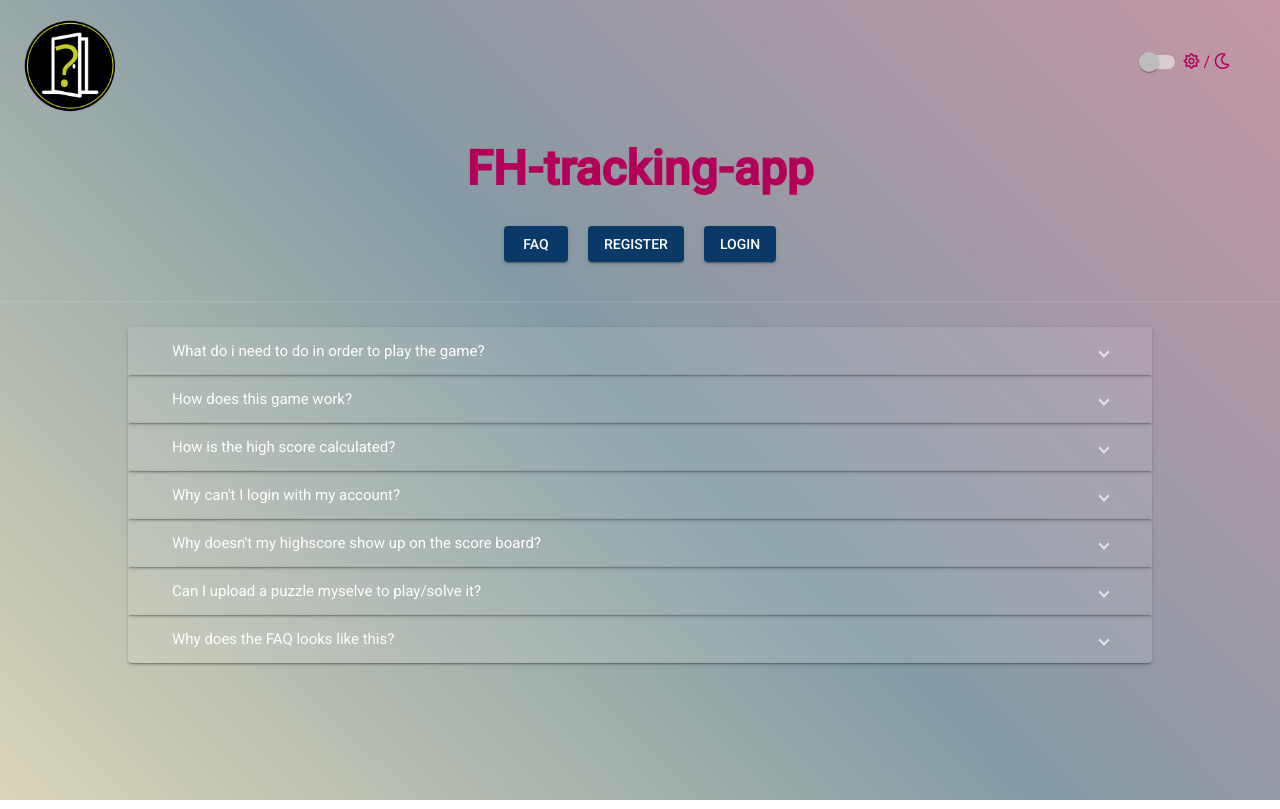
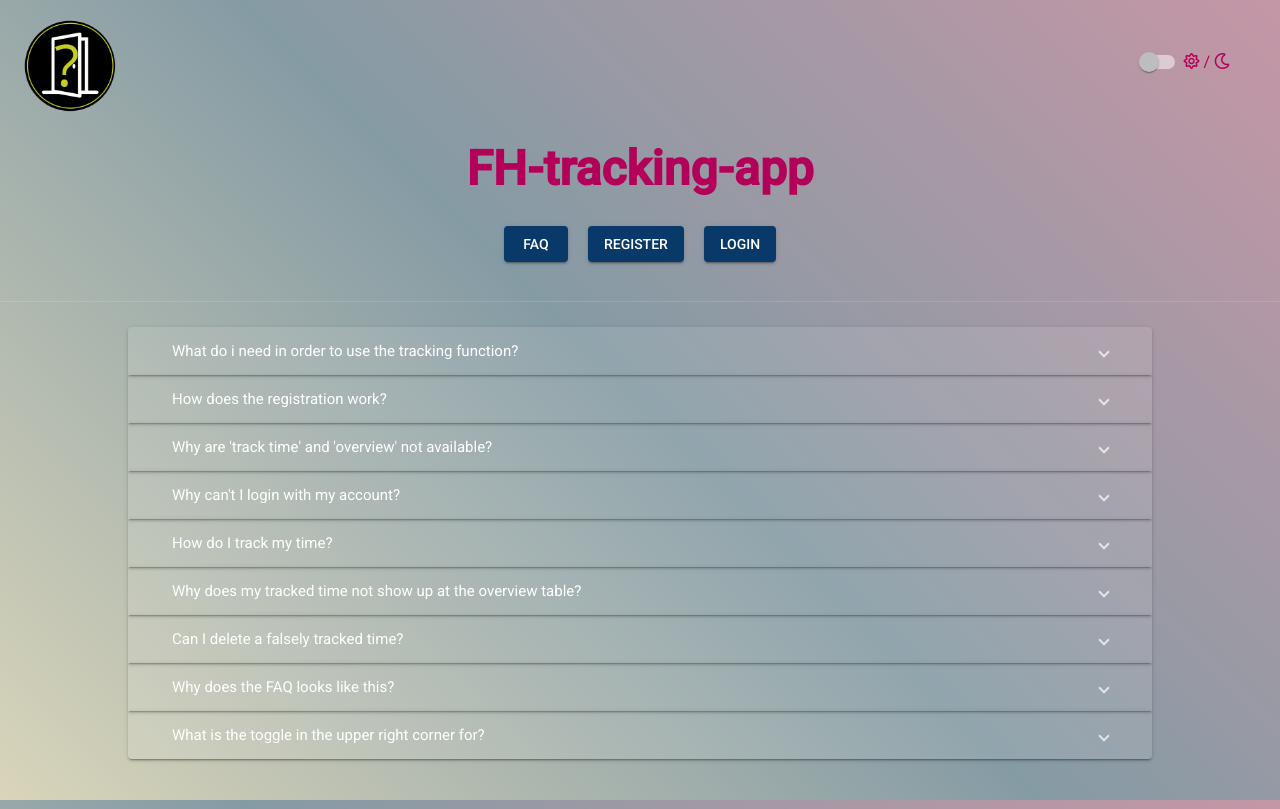
Before and after one commit to yqni13/WEB_FH-tracking-app, an Angular app: page /faq in a window 1280 px wide. Built offline with nearby package versions, Linux system fonts and the light colour scheme.

Commit message:
added FAQ content + style

```diff
--- a/src/app/faq/faq.component.css
+++ b/src/app/faq/faq.component.css
@@ -18,14 +18,10 @@ mat-expansion-panel-header {
   margin: 0px 20px !important;
 }
 
-.faq_img {
-  text-align: -webkit-center;
+.faq_image {
+  width: 85% !important;
 }
 
-.faq_img_big {
-  text-align: -webkit-center;
+p {
+  text-align: justify;
 }
-
-.faq_img_big img {
-  width:75%;
-}
--- a/src/app/faq/faq.component.html
+++ b/src/app/faq/faq.component.html
@@ -4,22 +4,22 @@
                             (closed)="panelOpenState = false">
         <mat-expansion-panel-header>
           <mat-panel-title>
-            What do i need to do in order to play the game?
+            What do i need in order to use the tracking function?
           </mat-panel-title>
         </mat-expansion-panel-header>
-        <p>You don’t need to do anything in order to play the game, just navigate to the game view and start playing. If you want your high score to be saved you need to register an account and log in first.</p>
+        <p>It is necessary to sign up an account which will be used to save all tracked data. Log into with your setup account and use the tab 'TRACK TIME'. For further information look up the question 'How do I track my time?'</p>
       </mat-expansion-panel>
 
       <mat-expansion-panel (opened)="panelOpenState = true"
                             (closed)="panelOpenState = false">
         <mat-expansion-panel-header>
           <mat-panel-title>
-            How does this game work?
+            How does the registration work?
           </mat-panel-title>
         </mat-expansion-panel-header>
-        <p>The goal of the game is to rearrange the squares to get the correct picture. To do so you just click on one square and then on the square you want to change its position with. Do that until all the squares are in the correct place. </p>
-        <div class="faq_img">
-          <img src="../../assets/FAQ_screenshots/Screenshot1.png" alt="screenshot of game">
+        <p>In the navigation menu above you will find a tab called 'REGISTER' which you need to use for signing up your account. Once you reached the page, you will face a form to fill in your data. You get only access to this webpage as a person being connected to FH Technikum Vienna which automatically assigns you to the university. After you have filled in your data for registration, click on the 'Sign Up' button. If something is not correctly filled in the input forms, you will get the relevant note right below. If everything is okay with your data, the form will automatically resets and the blue notification at the bottom pops up for a few seconds, like the picture shows. As the notification tells, you are good to go on.</p>
+        <div>
+          <img class="faq_image" src="../../assets/img/faq_registration.png" alt="screenshot of registration">
         </div>
       </mat-expansion-panel>
 
@@ -27,10 +27,10 @@
                             (closed)="panelOpenState = false">
         <mat-expansion-panel-header>
           <mat-panel-title>
-            How is the high score calculated?
+            Why are 'track time' and 'overview' not available?
           </mat-panel-title>
         </mat-expansion-panel-header>
-        <p>The high score you get depends on the time you take to solve the puzzle. The formular is 100 – seconds it took to solve the puzzle. </p>
+        <p>The tabs 'OVERVIEW' and 'TRACK TIME' are only available for logged in accounts. As long as you are logged out, the two tabs will not display (because of privacy protection we will not display all tracking data of every user). If you log into your account, call another webpage and return to this one, you will automatically log out, because we ain't got cookies here. </p>
       </mat-expansion-panel>
 
       <mat-expansion-panel (opened)="panelOpenState = true"
@@ -41,12 +41,12 @@
           </mat-panel-title>
         </mat-expansion-panel-header>
         <p>There can several reasons cause your problem. Take a deep breathe and keep calm. Open the developer tools by pressing the key "F12" or right click on the webpage and open them from the appearing list. Activate the tab 'console' and look for red highlighted error-codes.<br><br>- ERR_CONNECTION_REFUSED tells you that the server faces technical problems. Our team is working on it at the moment, so please play without login or try again later.</p>
-        <div class="faq_img_big">
-          <img src="../../assets/FAQ_screenshots/server_offline_wrong_login.jpg" alt="connection failed, faq screenshots">
+        <div>
+          <img class="faq_image" src="../../assets/img/faq_login_server-offline.png" alt="connection failed, server offline">
         </div>
         <p><br>- 401 (Unauthorized) tells you that there has been a problem, comparing your input with data from our database. Maybe you have misspelled your login data or forgotten the correct password? Don't forget to use your correct username (not email!) and password for a successful login.</p>
-        <div class="faq_img_big">
-          <img src="../../assets/FAQ_screenshots/server_online_wrong_login.jpg" alt="connection failed, faq screenshots">
+        <div>
+          <img class="faq_image" src="../../assets/img/faq_login_server-online.png" alt="connection failed, server online">
         </div>
       </mat-expansion-panel>
 
@@ -54,20 +54,37 @@
                             (closed)="panelOpenState = false">
         <mat-expansion-panel-header>
           <mat-panel-title>
-            Why doesn't my highscore show up on the score board?
+            How do I track my time?
           </mat-panel-title>
         </mat-expansion-panel-header>
-        <p>You probably were not logged in when you played the game, login and try again, it should update you high score now.</p>
+        <p>Make sure you are logged into your account. Go to the tab 'TRACK TIME' and 3 inputs will be displayed - a dropdown to choose your current location, a calender to select the correct date and an input field to choose the beginning time. In case you have forgotten to track a past time you can select a date from the past and redo your missing tracking. Every input needs to be filled out, otherwise you will not be able to track your time properly and the function does not react besides telling you via notification what you are missing.<br><br>Hit the button 'Check In' to confirm your data and start tracking your time at the chosen location.</p>
+        <div>
+          <img class="faq_image" src="../../assets/img/faq_tracking_check-in.png" alt="screenshot of input, check in">
+        </div>
+        <p>Once you have reached your time to leave the location and log out, hit the remaining button 'Check Out' and your data with the tracked time will be saved into the db and shown at your overview with all chosen and existing data. After 'checking out' the tracking form will reset and display all input fields to redo anytime you need again to track your time.</p>
+        <div >
+          <img class="faq_image" src="../../assets/img/faq_tracking_check-out.png" alt="screenshot of check out">
+        </div>
       </mat-expansion-panel>
 
       <mat-expansion-panel (opened)="panelOpenState = true"
                             (closed)="panelOpenState = false">
         <mat-expansion-panel-header>
           <mat-panel-title>
-            Can I upload a puzzle myselve to play/solve it?
+            Why does my tracked time not show up at the overview table?
           </mat-panel-title>
         </mat-expansion-panel-header>
-        <p>At the moment we started this project only with fixed puzzles and only one of them currently. We look forward to change that in the future and be able to offer you the ability of uploading your own images to create a personal puzzle. You can also support us by sending your puzzle via email. At the last extension you will find the contact details of the developers who are happy to support you with questions and ideas for new puzzles.</p>
+        <p>Two scenaries can occur:<br>1) You forgot to check out your time tracking and logged out/closed the window - no data will be saved because no ending time is given to calculate.<br>2) Our server happened to fail while during your time tracking which can be seen by an unwilling logout. The technical support will do a great job to bring you back online as fast as possible.</p>
+      </mat-expansion-panel>
+
+      <mat-expansion-panel (opened)="panelOpenState = true"
+                            (closed)="panelOpenState = false">
+        <mat-expansion-panel-header>
+          <mat-panel-title>
+            Can I delete a falsely tracked time?
+          </mat-panel-title>
+        </mat-expansion-panel-header>
+        <p>Due to Corona we can not pay our developers enough to enable every possible feature. If you need to remove a tracked time you need to contact our development team which will do this by good cause.</p>
       </mat-expansion-panel>
 
       <mat-expansion-panel (opened)="panelOpenState = true"
@@ -80,5 +97,21 @@
         <p>To fulfill this task in good manners, we simply looked up the top 20 FAQ-designs of famous websides. Taking youtube as role model we decided to design our FAQ with expansion panels to safe space and create a better first visual expression.</p>
       </mat-expansion-panel>
 
+      <mat-expansion-panel (opened)="panelOpenState = true"
+                            (closed)="panelOpenState = false">
+        <mat-expansion-panel-header>
+          <mat-panel-title>
+            What is the toggle in the upper right corner for?
+          </mat-panel-title>
+        </mat-expansion-panel-header>
+        <p>In favor of the free choice, every user can decide to remain in lightmode (what is wrong with you...)</p>
+        <div>
+          <img class="faq_image" src="../../assets/img/faq_lightmode.png" alt="display lightmode">
+        </div>
+        <p>Or select the darkmode for the gentle touch and relaxation of your eye(s)</p>
+        <div>
+          <img class="faq_image" src="../../assets/img/faq_darkmode.png" alt="display darkmode">
+        </div>
+      </mat-expansion-panel>
     </mat-accordion>
 </div>
--- a/src/app/overview/overview.component.css
+++ b/src/app/overview/overview.component.css
@@ -27,7 +27,8 @@ input {
 
 #overview_table_body {
     text-align: -webkit-center;
-    margin-bottom: 50px;
+    margin-bottom: 50px !important;
+    padding-bottom: 50px;
 }
 
 table {
```
